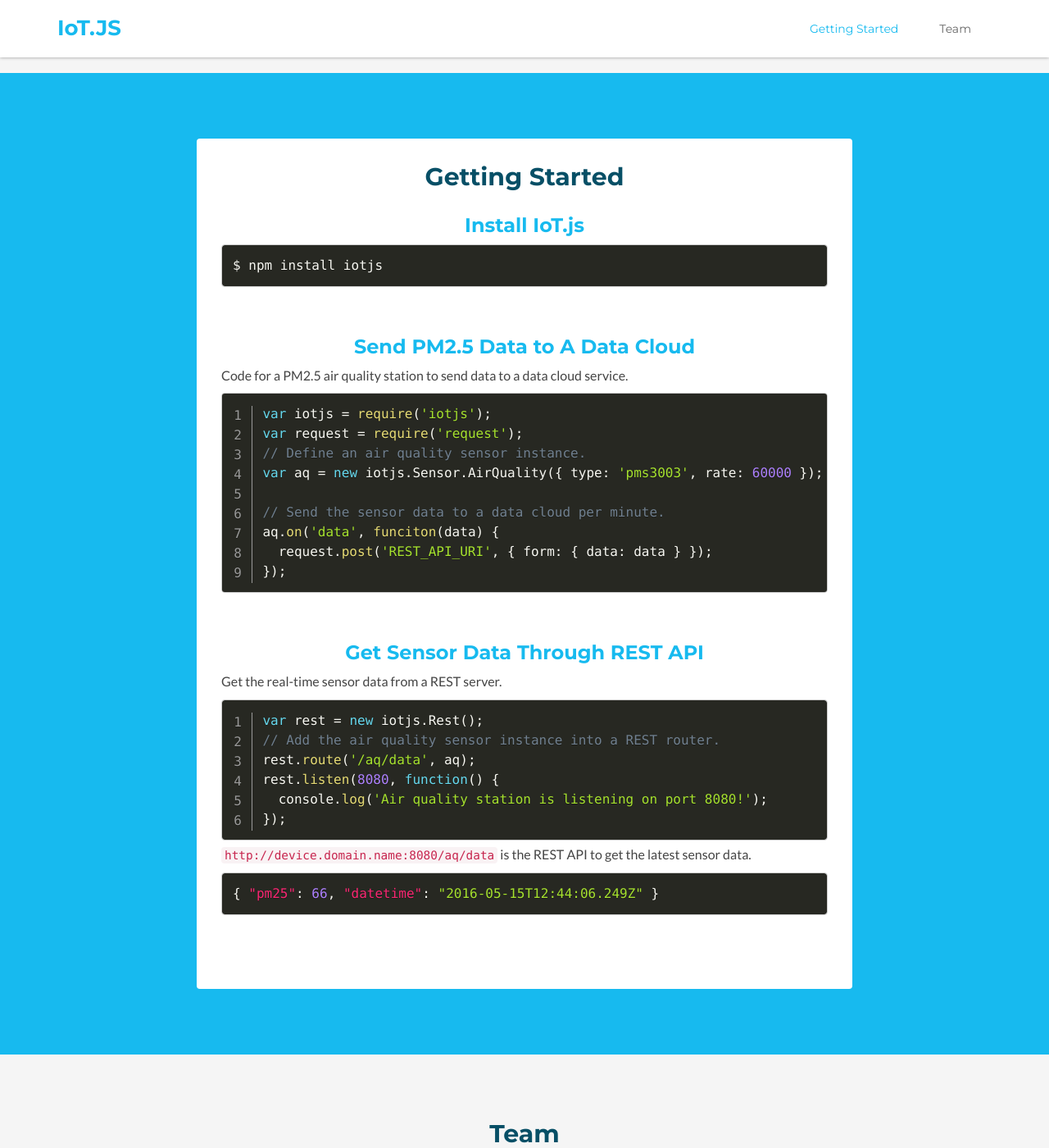
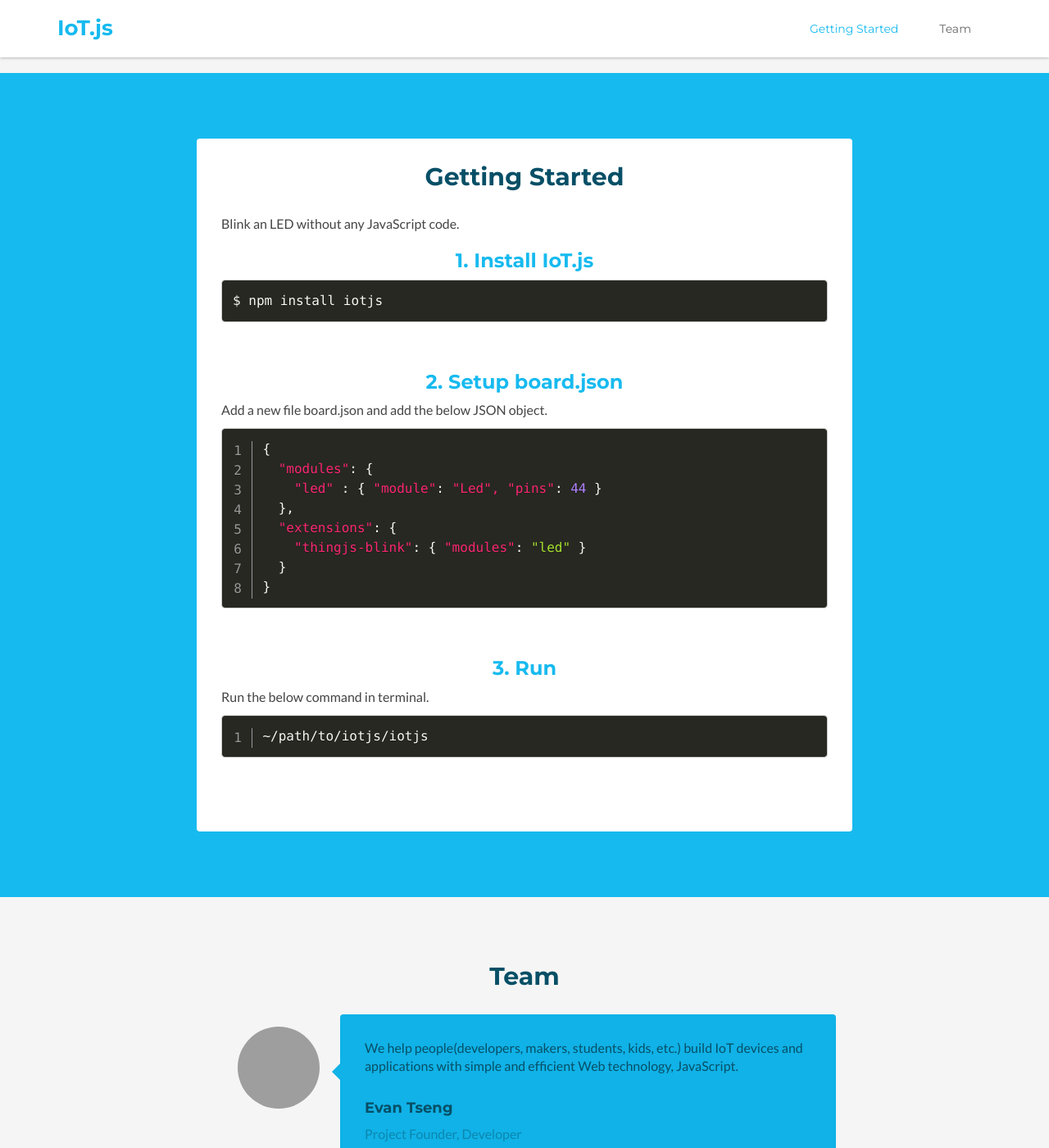
Before and after one commit to iot-js/iot-js.github.io, a Jekyll site: the page built from index.html, in a window 1280 px wide and 1400 px high, scrolled down 897 px. Shown: the whole window at 82% size. Built offline with Jekyll 4.4.1, drawn with Linux system fonts in a browser that asks for light colours; Markdown is read by kramdown in place of the engine named in the settings; grey boxes are pictures that could not be loaded.

Commit message:
Update get started

```diff
--- a/_includes/docs.html
+++ b/_includes/docs.html
@@ -3,41 +3,32 @@
   <div class="container">
     <div class="docs-inner">
       <h2 class="title text-center">Getting Started</h2>
+      <p>Blink an LED without any JavaScript code.</p>
       <div class="block">
-        <h3 class="sub-title text-center">Install IoT.js</h3>
+        <h3 class="sub-title text-center">1. Install IoT.js</h3>
         <div class="code-block">
           <pre><code class="language-powershell">$ npm install iotjs</code></pre>
         </div>
       </div>
       <div class="block">
-        <h3 class="sub-title text-center">Send PM2.5 Data to A Data Cloud</h3>
-        <p>Code for a PM2.5 air quality station to send data to a data cloud service.</p>
+        <h3 class="sub-title text-center">2. Setup board.json</h3>
+        <p>Add a new file board.json and add the below JSON object.</p>
         <div class="code-block">
-<pre class="line-numbers"><code class="language-javascript line-numbers">var iotjs = require('iotjs');
-var request = require('request');
-// Define an air quality sensor instance.
-var aq = new iotjs.Sensor.AirQuality({ type: 'pms3003', rate: 60000 });
-
-// Send the sensor data to a data cloud per minute.
-aq.on('data', funciton(data) {
-  request.post('REST_API_URI', { form: { data: data } });
-});</code></pre>
+<pre class="line-numbers"><code class="language-json line-numbers">{
+  "modules": {
+    "led" : { "module": "Led", "pins": 44 }
+  },
+  "extensions": {
+    "thingjs-blink": { "modules": "led" }
+  }
+}</code></pre>
         </div>
       </div>
       <div class="block">
-        <h3 class="sub-title text-center">Get Sensor Data Through REST API</h3>
-        <p>Get the real-time sensor data from a REST server.</p>
+        <h3 class="sub-title text-center">3. Run</h3>
+        <p>Run the below command in terminal.</p>
         <div class="code-block">
-<pre class="line-numbers"><code class="language-javascript line-numbers">var rest = new iotjs.Rest();
-// Add the air quality sensor instance into a REST router.
-rest.route('/aq/data', aq);
-rest.listen(8080, function() {
-  console.log('Air quality station is listening on port 8080!');
-});</code></pre>
-
-<p><code>http://device.domain.name:8080/aq/data</code> is the REST API to get the latest sensor data.</p>
-<pre><code class="language-json">{ "pm25": 66, "datetime": "2016-05-15T12:44:06.249Z" }
-</code></pre>
+<pre class="line-numbers"><code class="language-shell line-numbers">~/path/to/iotjs/iotjs</code></pre>
         </div>
       </div>
     </div><!--//docs-inner-->
--- a/_includes/header.html
+++ b/_includes/header.html
@@ -3,7 +3,7 @@
         <div class="container">
             <h1 class="logo pull-left">
                 <a class="scrollto" href="#promo">
-                    <span class="logo-title">IoT.JS</span>
+                    <span class="logo-title">IoT.js</span>
                 </a>
             </h1><!--//logo-->
             <nav id="main-nav" class="main-nav navbar-right" role="navigation">
```
